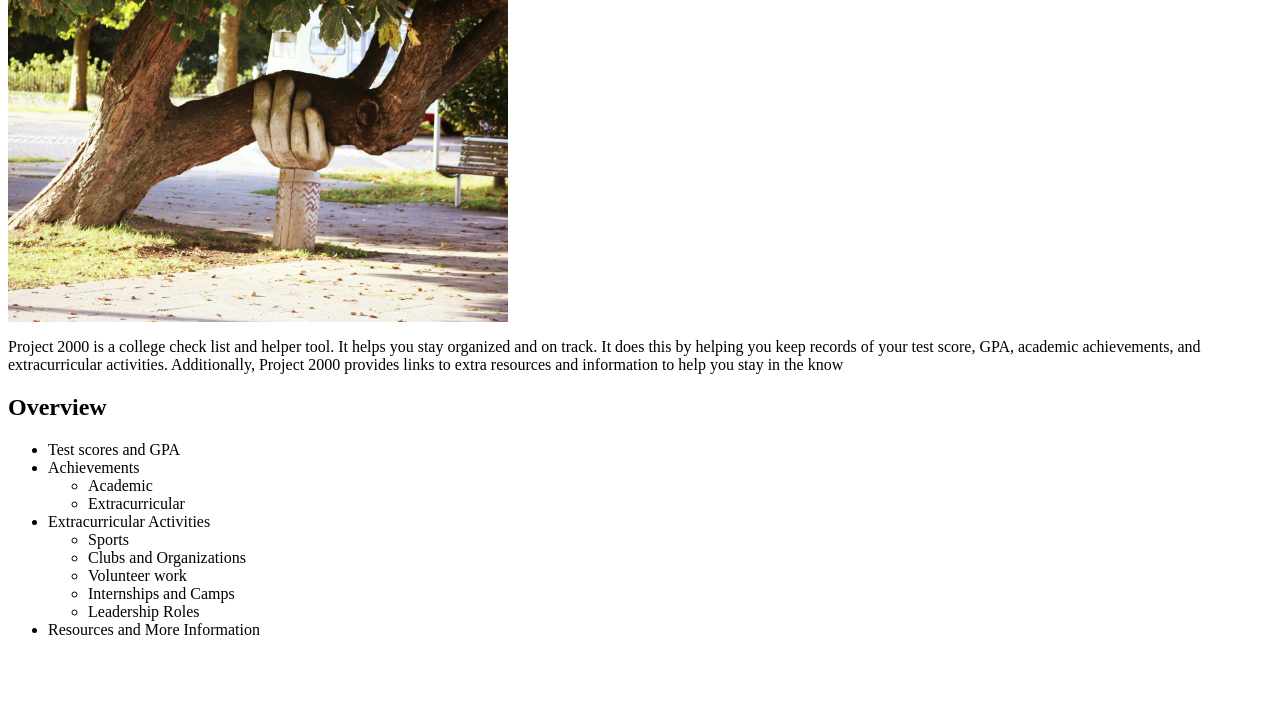
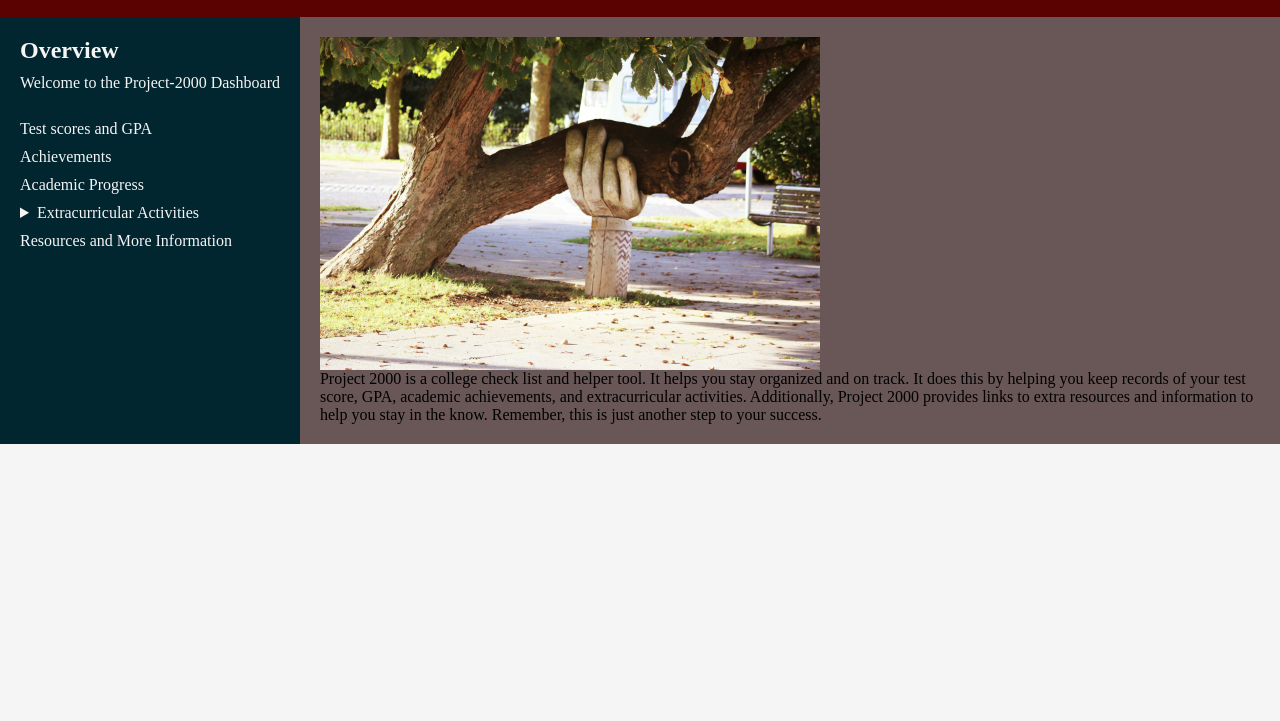
Before and after one commit to Manasseh-K/Project-2000, a plain HTML site: page feature/index.html in a window 1280 px wide. Shown: the part 79-800 px from the top of the page. Drawn offline with Linux system fonts and the light colour scheme.

Commit message:
Build dashboard layout and add style
I wrote href="#" as placeholders for the sidebar to open specific contents. I added a dropdown menu for extracurricular activities. I started working on the styles.css.

```diff
--- a/feature/index.html
+++ b/feature/index.html
@@ -4,30 +4,45 @@
         <meta charset="UTF-8">
         <meta name="viewport" content="width=device-width, initial-scale=1.0">
         <title>Project 2000</title>
+        <link rel="stylesheet" href="style.css">
     </head>
     <body>
-        <h1>Take it easy, Project 2000's Got You 😉</h1>
-        <img src="Images\neil-thomas-SIU1Glk6v5k-unsplash.jpg" alt="hand supporting a tree branch" width="500"height="auto">
-        <p>Project 2000 is a college check list and helper tool. It helps you stay organized and on track. It does this by helping you keep records of your test score, GPA, academic achievements, and extracurricular activities. Additionally, Project 2000 provides links to extra resources and information to help you stay in the know</p>
-        <h2>Overview</h2>
-        <ul>
-            <li>Test scores and GPA</li>
-            <li>Achievements</li>
+        <header class="the-top-banner">
+            <h1>Project 2000</h1>
+            <p class="quote">Take it easy, Project 2000's Got You 😉</p>
+        </header>
+
+        <div class="the-dashboard-container">
+
+
+            <aside class="the-left-dashboard">
+                <h2>Overview</h2>
+                <p>Welcome to the Project-2000 Dashboard</p>
+                <br>
+        <ul class="the-left-dashboard-list">
+            <li><a href="#">Test scores and GPA</a></li>
+            <li><a href="#">Achievements</a></li>
+            <li><a href="#">Academic Progress</a></li>
+            <details id="extracurricular-activities-dropdown-menu" class="extracurricular-activities-dropdown-menu">
+                <summary>Extracurricular Activities</summary>
                 <ul>
-                    <li>Academic</li>
-                    <li>Extracurricular</li>
+                    <li><a href="#">Sports</a></li>
+                    <li><a href="#">Clubs and Organizations</a></li>
+                    <li><a href="#">Volunteer work</a></li>
+                    <li><a href="#">Internships and Camps</a></li>
+                    <li><a href="#">Leadership Roles</a></li>
                 </ul>
-            </li>
-            <li>Extracurricular Activities
-                <ul>
-                    <li>Sports</li>
-                    <li>Clubs and Organizations</li>
-                    <li>Volunteer work</li>
-                    <li>Internships and Camps</li>
-                    <li>Leadership Roles</li>
-                </ul>
-            </li>
-            <li>Resources and More Information</li>
+            </details>
+            <li><a href="#">Resources and More Information</a></li>
         </ul>
+        </aside>
+
+        <main class="the-content-panel">
+
+            <div id="the-display-area">
+                <img src="Images\neil-thomas-SIU1Glk6v5k-unsplash.jpg" alt="hand supporting a tree branch" width="500"height="auto">
+                <p>Project 2000 is a college check list and helper tool. It helps you stay organized and on track. It does this by helping you keep records of your test score, GPA, academic achievements, and extracurricular activities. Additionally, Project 2000 provides links to extra resources and information to help you stay in the know. Remember, this is just another step to your success.</p>
+            </div>
+        </main>
     </body>
 </html>
--- a/feature/style.css
+++ b/feature/style.css
@@ -0,0 +1,87 @@
+*{
+    box-sizing: border-box;
+    margin: 0;
+    padding: 0;
+    font-family:'Times New Roman', Times, serif;
+}
+
+html, body{
+    margin: 0;
+    padding: 0;
+    height: 100%;
+    width: 100%;
+}
+body{
+    background-color: #f5f5f5;
+    margin: 0;
+    padding: 0;
+}
+.the-top-banner{
+    background-color: #5a0202;
+    padding: 20px;
+    text-align: center;
+    width: 100vw;
+    margin:0;
+    box-sizing: border-box;
+    display: block;
+}
+
+.quote{
+    font-style: italic;
+    color: #191313;
+}
+
+.the-dashboard-container{
+    display: flex;
+    height: auto;
+}
+
+.the-left-dashboard{
+    width: auto;
+    background-color: #022630;
+    padding: 20px;
+    flex-shrink: 0;
+    color: #f5f5f5;
+
+}
+.the-left-dashboard p{
+    color: #f5f5f5;
+    margin-bottom: 10px;
+    overflow: hidden;
+    white-space: nowrap;
+    text-overflow: ellipsis;
+}
+.the-left-dashboard h2{
+    color: #f5f5f5;
+    margin-bottom: 10px;
+}
+
+.the-left-dashboard-list{
+    list-style-type: none;
+    padding: 0;
+    margin: 0;
+    color: #0f325f;
+}
+
+.the-left-dashboard-list li{
+    margin-bottom: 10px;
+}
+
+.the-left-dashboard-list li a{
+    color: #f5f5f5;
+    text-decoration: none;
+}
+
+.the-left-dashboard-list li a:hover{
+    text-decoration: underline;
+}
+.extracurricular-activities-dropdown-menu{
+    color: #f5f5f5;
+    margin-bottom: 10px;
+}
+
+.the-content-panel{
+    flex-grow: 1;
+    padding: 20px;
+    background-color: #695656;
+}
```
